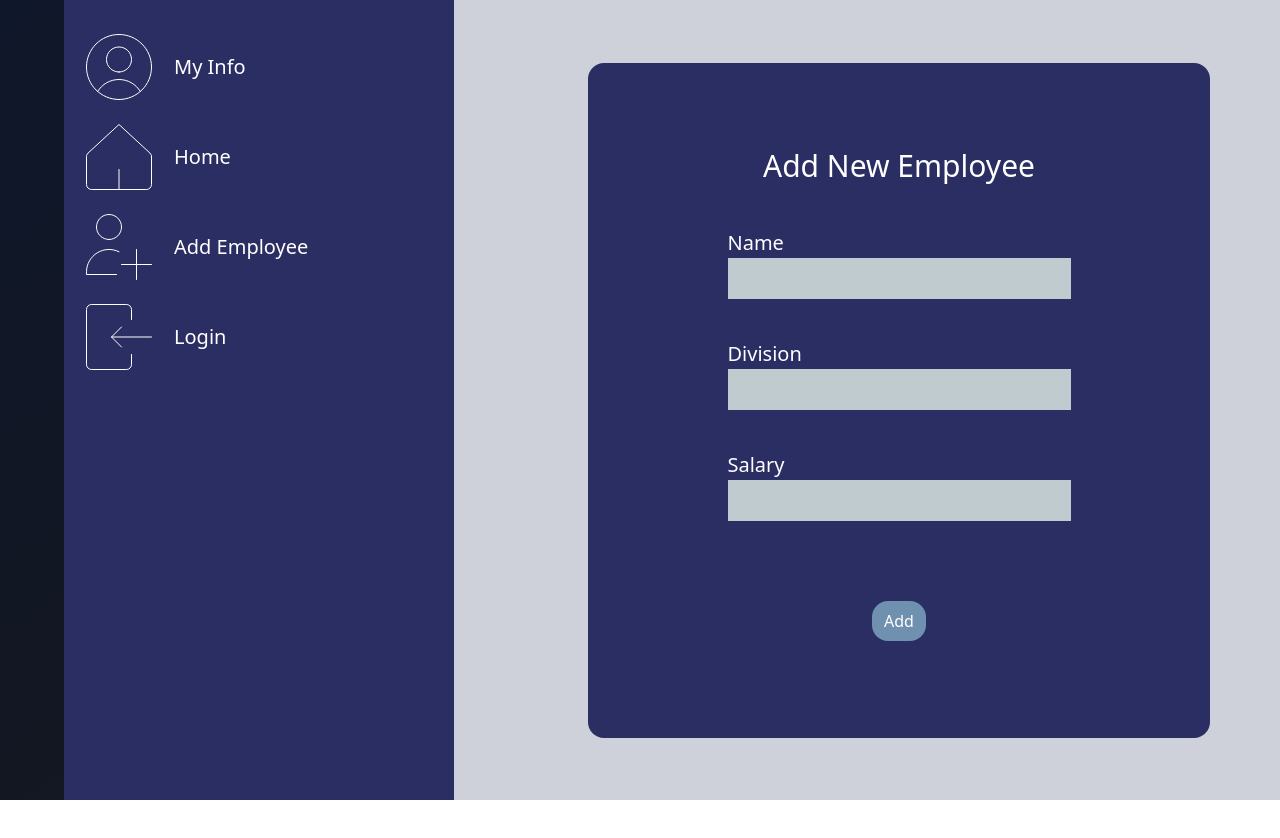
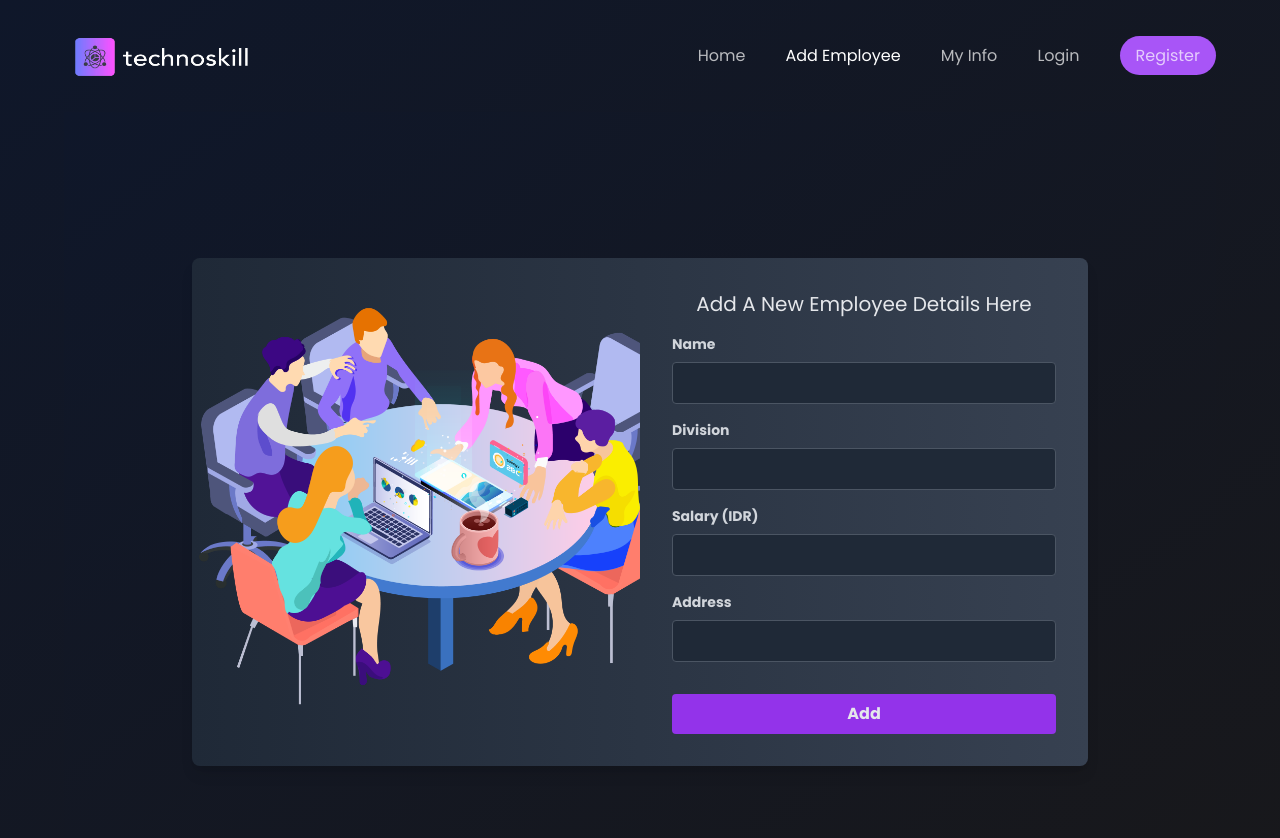
Before and after one commit to AlexanderChristhian/Technoskill-para-pro, a React (Vite) app in the folder technoskill-workshop-FE/: page /add-employee in a window 1280 px wide. Shown: the top 838 px of the page. Before the commit the page ends 800 px from the top, so only its background shows below. Built offline with nearby package versions, Linux system fonts and the light colour scheme.

Commit message:
Add files via upload

```diff
--- a/technoskill-workshop-FE/index.html
+++ b/technoskill-workshop-FE/index.html
@@ -2,6 +2,7 @@
 <html lang="en">
   <head>
     <meta charset="UTF-8" />
+    <link rel="stylesheet" href="https://cdnjs.cloudflare.com/ajax/libs/font-awesome/6.0.0-beta3/css/all.min.css" />
     <link rel="icon" type="image/svg+xml" href="/src/components/elements/icon.png" />
     <meta name="viewport" content="width=device-width, initial-scale=1.0" />
     <meta name="theme-color" content="#000000" />
--- a/technoskill-workshop-FE/src/App.jsx
+++ b/technoskill-workshop-FE/src/App.jsx
@@ -14,8 +14,9 @@ const App = () => (
     <div className={`${styles.paddingX} ${styles.flexCenter}`}>
       <div className={`${styles.boxWidth}`}>
       <BrowserRouter>
+      <Navbar />
       <Routes>
-        <Route path="/" element={<Navigate to={"/login"} />} />
+        <Route path="/" element={<Navigate to={"/home"} />} />
 
         <Route path="/home" element={<HomePage />} />
 
--- a/technoskill-workshop-FE/src/components/AddEmployeePage.jsx
+++ b/technoskill-workshop-FE/src/components/AddEmployeePage.jsx
@@ -1,6 +1,6 @@
 import { useState } from "react";
-import DashboardElement from "./elements/DashboardElement";
 import axios from 'axios';
+import ngumpulImage from '../assets/ngumpul.png';
 
 export default function AddEmployeePage() {
   const [name, setName] = useState("");
@@ -25,43 +25,67 @@ export default function AddEmployeePage() {
   }
 
   return (
-    <div className="bg-[#CED1DA] h-screen w-screen flex">
-      <DashboardElement />
-
-      <div className="bg-[#2B2E63] w-[622px] h-[675px] m-auto rounded-2xl flex flex-col text-white">
-        <p className="text-[30px] mx-auto mt-20">Add New Employee</p>
-
-        <div className="mx-auto mt-10">
-          <p className="text-[20px]">Name</p>
+    <div className="flex items-center justify-center h-screen w-full px-5 sm:px-0 bg-gradient-to-br from-slate-900 to-zinc-900">
+    <div className="flex bg-gradient-to-r from-gray-800 to-gray-700 rounded-lg shadow-lg overflow-hidden max-w-sm lg:max-w-4xl w-full">
+      <div
+        className="hidden md:block lg:w-1/2 bg-cover"
+        style={{
+          backgroundImage: `url(${ngumpulImage})`,
+          backgroundSize: 'cover',
+        }}
+      ></div>
+      <div className="w-full p-8 lg:w-1/2 font-poppins">
+        <p className="text-xl text-gray-200 text-center">Add A New Employee Details Here</p>
+        <div className="mt-4">
+          <label className="block text-gray-300 text-sm font-bold mb-2">
+            Name
+          </label>
           <input
-            value={name}
-            onChange={(e) => setName(e.target.value)}
-            className="bg-[#BFCBCE] w-[343px] h-[41px] text-gray-700 px-2"
+            className="text-gray-200 border border-gray-600 rounded py-2 px-4 block w-full bg-gray-800 focus:outline-2 focus:outline-blue-500"
+            type="text"
+            required
           />
         </div>
-
-        <div className="mx-auto mt-10">
-          <p className="text-[20px]">Division</p>
+        <div className="mt-4 flex flex-col justify-between">
+          <div className="flex justify-between">
+            <label className="block text-gray-300 text-sm font-bold mb-2">
+              Division
+            </label>
+          </div>
           <input
-            value={division}
-            onChange={(e) => setDivision(e.target.value)}
-            className="bg-[#BFCBCE] w-[343px] h-[41px] text-gray-700 px-2"
+            className="text-gray-200 border border-gray-600 rounded py-2 px-4 block w-full bg-gray-800 focus:outline-2 focus:outline-blue-500"
+            type="text"
           />
         </div>
-
-        <div className="mx-auto mt-10">
-          <p className="text-[20px]">Salary</p>
+        <div className="mt-4 flex flex-col justify-between">
+          <div className="flex justify-between">
+            <label className="block text-gray-300 text-sm font-bold mb-2">
+              Salary (IDR)
+            </label>
+          </div>
           <input
-            value={salary}
-            onChange={(e) => setSalary(e.target.value)}
-            className="bg-[#BFCBCE] w-[343px] h-[41px] text-gray-700 px-2"
+            className="text-gray-200 border border-gray-600 rounded py-2 px-4 block w-full bg-gray-800 focus:outline-2 focus:outline-blue-500"
+            type="number"
           />
         </div>
-
-        <div className="mx-auto mt-20">
-          <button className="bg-[#6F90AF] p-2 px-3 rounded-2xl" onClick={handleAddEmployee}>Add</button>
+        <div className="mt-4 flex flex-col justify-between">
+          <div className="flex justify-between">
+            <label className="block text-gray-300 text-sm font-bold mb-2">
+              Address
+            </label>
+          </div>
+          <input
+            className="text-gray-200 border border-gray-600 rounded py-2 px-4 block w-full bg-gray-800 focus:outline-2 focus:outline-blue-500"
+            type="text"
+          />
+        </div>
+        <div className="mt-8">
+          <button className="bg-purple-600 text-gray-200 font-bold py-2 px-4 w-full rounded hover:bg-purple-700">
+            Add
+          </button>
         </div>
       </div>
     </div>
+  </div>
   );
 }
--- /dev/null
+++ b/technoskill-workshop-FE/src/components/EmployeeTable.jsx
@@ -0,0 +1,68 @@
+import React from 'react';
+
+const EmployeeTable = () => {
+  const employees = [
+    {
+      id: '1',
+      name: 'John Doe',
+      division: 'Engineering',
+      salary: 'IDR 25,000,000',
+      addresses: '123 Main St, Jakarta',
+    },
+    {
+      id: '2',
+      name: 'Jane Smith',
+      division: 'Marketing',
+      salary: 'IDR 22,000,000',
+      addresses: '456 Elm St, Bandung',
+    },
+    {
+      id: '3',
+      name: 'Emily Johnson',
+      division: 'Design',
+      salary: 'IDR 20,000,000',
+      addresses: '789 Oak St, Surabaya',
+    },
+  ];
+
+  return (
+    <div className="relative overflow-x-auto shadow-md sm:rounded-lg max-w-lg mx-auto">
+      <header className="text-center my-6">
+        <h2 className="text-2xl text-gray-900 dark:text-white">
+          Recently Added Employees
+        </h2>
+      </header>
+      <table className="w-full text-sm text-left rtl:text-right text-gray-500 dark:text-gray-400">
+        <thead className="text-xs text-gray-700 uppercase bg-gray-50 dark:bg-gray-700 dark:text-gray-400">
+          <tr>
+            <th scope="col" className="px-6 py-3">ID</th>
+            <th scope="col" className="px-6 py-3">Name</th>
+            <th scope="col" className="px-6 py-3">
+              <span className="sr-only">View Details</span>
+            </th>
+          </tr>
+        </thead>
+        <tbody>
+          {employees.map((employee, index) => (
+            <tr
+              key={index}
+              className={`bg-white border-b dark:bg-gray-800 dark:border-gray-700 hover:bg-gray-50 dark:hover:bg-gray-600 ${
+                index % 2 === 0 ? '' : 'bg-gray-100'
+              }`}
+            >
+              <td className="px-6 py-4 font-medium text-gray-900 whitespace-nowrap dark:text-white">
+                {employee.id}
+              </td>
+              <td className="px-6 py-4">{employee.name}</td>
+              <td className="px-6 py-4 text-right">
+                <a href="#" className="font-medium text-blue-600 dark:text-blue-500 hover:underline">View Details</a>
+              </td>
+            </tr>
+          ))}
+        </tbody>
+      </table>
+    </div>
+  );
+};
+
+export default EmployeeTable;
--- a/technoskill-workshop-FE/src/components/MyInfoPage.jsx
+++ b/technoskill-workshop-FE/src/components/MyInfoPage.jsx
@@ -1,27 +1,34 @@
-import { useState } from "react";
-
-import DashboardElement from "./elements/DashboardElement";
-
+import React, { useState } from "react";
 import employeeIcon from "../assets/employee.svg";
 
 export default function MyInfoPage() {
   const [name, setName] = useState("");
+
   return (
-    <div className="bg-[#CED1DA] h-screen w-screen flex">
-      <DashboardElement />
-
-      <div className="bg-[#2B2E63] w-[622px] h-[675px] m-auto rounded-2xl flex flex-col text-white">
-        <img src={employeeIcon} className="w-[240px] mx-auto mt-24" />
-
-        <p className="text-[30px] mx-auto mt-20">My Info</p>
-
-        <div className="mx-auto mt-10">
-          <p className="text-[20px]">Name</p>
-          <input
-            value={name}
-            onChange={(e) => setName(e.target.value)}
-            className="bg-[#BFCBCE] w-[343px] h-[41px] text-gray-700 px-2"
-          />
+    <div className="flex items-center justify-center min-h-screen w-full px-5 sm:px-0 bg-gradient-to-br from-slate-900 to-zinc-900">
+      <div className="flex bg-gradient-to-r from-gray-800 to-gray-700 rounded-lg shadow-lg overflow-hidden max-w-sm w-full">
+        <div className="hidden md:block bg-cover" style={{ backgroundImage: `url(https://source.unsplash.com/1L71sPT5XKc)`, backgroundSize: 'cover' }}></div>
+        <div className="w-full p-6 md:p-8 font-poppins text-gray-200">
+          <div className="flex items-center justify-center w-full lg:pt-0">
+            <img src={employeeIcon} className="rounded-full shadow-xl h-32 w-32 md:h-48 md:w-48 bg-cover bg-center" alt="Profile Icon" />
+          </div>
+          <h1 className="text-2xl md:text-3xl font-bold pt-4 md:pt-8 text-center">{name || "Your Name"}</h1>
+          <div className="mx-auto lg:mx-0 w-full pt-2 md:pt-3 border-b-2 border-purple-600 opacity-25"></div>
+          <p className="pt-2 font-bold text-gray-200 text-sm md:text-base flex items-center justify-start md:justify-center">
+            <svg className="h-4 fill-current text-purple-600 pr-2 md:pr-4" xmlns="http://www.w3.org/2000/svg" viewBox="0 0 20 20">
+              <path d="M12 12.713L1.864 6.43A2 2 0 0 1 3.25 4h17.5a2 2 0 0 1 1.386 2.43L12 12.713zM3 9.29l8.553 5.206a1 1 0 0 0 .894 0L21 9.291V18a2 2 0 0 1-2 2H5a2 2 0 0 1-2-2V9.29z"/>
+            </svg>
+            Email : <span className="font-normal ml-2">Placeholder@email.com</span>
+          </p>
+          <p className="pt-2 font-bold text-gray-200 text-sm md:text-base flex items-center justify-start md:justify-center">
+            <svg className="h-4 fill-current text-purple-600 pr-2 md:pr-4" xmlns="http://www.w3.org/2000/svg" viewBox="0 0 20 20">
+              <path d="M12 2a5 5 0 0 0-5 5v2H6a3 3 0 0 0-3 3v9a3 3 0 0 0 3 3h12a3 3 0 0 0 3-3v-9a3 3 0 0 0-3-3h-1V7a5 5 0 0 0-5-5zm3 7H9V7a3 3 0 0 1 6 0v2zm-4 5v2a1 1 0 0 0 2 0v-2a1 1 0 0 0-2 0z"/>
+            </svg>
+            Password : <span className="font-normal ml-2">**********</span>
+          </p>
+          <p className="pt-4 md:pt-8 text-xs md:text-sm text-center">
+            You are currently a registered user on this page, being a user will allow you to add a new employee details to the database of this website.
+          </p>
         </div>
       </div>
     </div>
--- a/technoskill-workshop-FE/src/components/Navbar.jsx
+++ b/technoskill-workshop-FE/src/components/Navbar.jsx
@@ -1,11 +1,16 @@
-import { useState } from "react";
-import { Navigate, useNavigate } from "react-router-dom";
+import { useLocation, useNavigate } from "react-router-dom";
 import { close, logo, menu } from "../assets";
 import { navLinks } from "../constants";
+import { useState } from "react";
 
 const Navbar = () => {
-  const [active, setActive] = useState("Home");
+  const location = useLocation();
   const [toggle, setToggle] = useState(false);
+  const navigate = useNavigate();
+
+  const handleNavigation = (title, id) => {
+    navigate(`/${id}`, { state: { active: title } });
+  };
 
   return (
     <nav className="w-full flex py-6 justify-between items-center navbar">
@@ -16,11 +21,23 @@ const Navbar = () => {
           <li
             key={nav.id}
             className={`font-poppins font-normal cursor-pointer text-[16px] ${
-              active === nav.title ? "text-white" : "text-dimWhite"
+              location.pathname === `/${nav.id}` || (location.state && location.state.active === nav.title) ? "text-white" : "text-dimWhite"
             } ${index === navLinks.length - 1 ? "mr-0" : "mr-10"}`}
-            onClick={() => Navigate(nav.title)}
+            onClick={() => handleNavigation(nav.title, nav.id)}
           >
-            <a href={`${nav.id}`}>{nav.title}</a>
+            {nav.title === "Register" || nav.id === "register" ? (
+              <span
+                className={`px-4 py-2 rounded-full ${
+                  location.pathname === `/${nav.id}` || (location.state && location.state.active === nav.title)
+                    ? "bg-purple-700 text-white"
+                    : "bg-purple-500 text-dimWhite"
+                }`}
+              >
+                {nav.title}
+              </span>
+            ) : (
+              nav.title
+            )}
           </li>
         ))}
       </ul>
@@ -43,11 +60,23 @@ const Navbar = () => {
               <li
                 key={nav.id}
                 className={`font-poppins font-medium cursor-pointer text-[16px] ${
-                  active === nav.title ? "text-white" : "text-dimWhite"
+                  location.pathname === `/${nav.id}` || (location.state && location.state.active === nav.title) ? "text-white" : "text-dimWhite"
                 } ${index === navLinks.length - 1 ? "mb-0" : "mb-4"}`}
-                onClick={() => setActive(nav.title)}
+                onClick={() => handleNavigation(nav.title, nav.id)}
               >
-                <a href={`${nav.id}`}>{nav.title}</a>
+                {nav.title === "Register" || nav.id === "register" ? (
+                  <span
+                    className={`px-4 py-2 rounded-full ${
+                      location.pathname === `/${nav.id}` || (location.state && location.state.active === nav.title)
+                        ? "bg-purple-700 text-white"
+                        : "bg-purple-500 text-dimWhite"
+                    }`}
+                  >
+                    {nav.title}
+                  </span>
+                ) : (
+                  nav.title
+                )}
               </li>
             ))}
           </ul>
--- a/technoskill-workshop-FE/src/components/RegisterPage.jsx
+++ b/technoskill-workshop-FE/src/components/RegisterPage.jsx
@@ -1,78 +1,79 @@
 import React from "react";
 import { useNavigate } from "react-router-dom";
+import registrasi from '../assets/registrasi.png';
+
 const RegisterPage = () => {
     const navigate = useNavigate();
     return (
-        <div className="flex items-center justify-center h-screen w-full px-5 sm:px-0">
-          <div className="flex bg-white rounded-lg shadow-lg overflow-hidden max-w-sm lg:max-w-4xl w-full">
+        <div className="flex items-center justify-center h-screen w-full px-5 sm:px-0 bg-gradient-to-br from-slate-900 to-zinc-900">
+          <div className="flex bg-gradient-to-r from-gray-800 to-gray-700 rounded-lg shadow-lg overflow-hidden max-w-sm lg:max-w-4xl w-full">
             <div
-              className="hidden md:block lg:w-1/2 bg-cover bg-white"
+              className="hidden md:block lg:w-1/2 bg-cover"
               style={{
-                backgroundImage: `url(https://cdni.iconscout.com/illustration/premium/thumb/user-login-7210570-5857593.png)`,
+                backgroundImage: `url(${registrasi})`,
+                backgroundSize: 'cover',
               }}
             ></div>
-            <div className="w-full p-8 lg:w-1/2">
-              <p className="text-xl text-gray-600 text-center">Lets Create A New Account!</p>
+            <div className="w-full p-8 lg:w-1/2 font-poppins">
+              <p className="text-xl text-gray-200 text-center">Let's Create A New Account!</p>
               <div className="mt-4">
-                <label className="block text-gray-700 text-sm font-bold mb-2">
+                <label className="block text-gray-300 text-sm font-bold mb-2">
                   Email Address
                 </label>
                 <input
-                  className="text-gray-700 border border-gray-300 rounded py-2 px-4 block w-full focus:outline-2 focus:outline-blue-700"
+                  className="text-gray-200 border border-gray-600 rounded py-2 px-4 block w-full bg-gray-800 focus:outline-2 focus:outline-blue-500"
                   type="email"
                   required
                 />
               </div>
               <div className="mt-4 flex flex-col justify-between">
                 <div className="flex justify-between">
-                  <label className="block text-gray-700 text-sm font-bold mb-2">
+                  <label className="block text-gray-300 text-sm font-bold mb-2">
                     Username
                   </label>
                 </div>
                 <input
-                  className="text-gray-700 border border-gray-300 rounded py-2 px-4 block w-full focus:outline-2 focus:outline-blue-700"
-                  type="username"
+                  className="text-gray-200 border border-gray-600 rounded py-2 px-4 block w-full bg-gray-800 focus:outline-2 focus:outline-blue-500"
+                  type="text"
                 />
               </div>
               <div className="mt-4 flex flex-col justify-between">
                 <div className="flex justify-between">
-                  <label className="block text-gray-700 text-sm font-bold mb-2">
+                  <label className="block text-gray-300 text-sm font-bold mb-2">
                     Password
                   </label>
                 </div>
                 <input
-                  className="text-gray-700 border border-gray-300 rounded py-2 px-4 block w-full focus:outline-2 focus:outline-blue-700"
+                  className="text-gray-200 border border-gray-600 rounded py-2 px-4 block w-full bg-gray-800 focus:outline-2 focus:outline-blue-500"
                   type="password"
                 />
               </div>
               <div className="mt-4 flex flex-col justify-between">
                 <div className="flex justify-between">
-                  <label className="block text-gray-700 text-sm font-bold mb-2">
+                  <label className="block text-gray-300 text-sm font-bold mb-2">
                     Confirm Password
                   </label>
                 </div>
                 <input
-                  className="text-gray-700 border border-gray-300 rounded py-2 px-4 block w-full focus:outline-2 focus:outline-blue-700"
-                  type="confirmpassword"
+                  className="text-gray-200 border border-gray-600 rounded py-2 px-4 block w-full bg-gray-800 focus:outline-2 focus:outline-blue-500"
+                  type="password"
                 />
               </div>
               <div className="mt-8">
-                <button className="bg-purple-700 text-white font-bold py-2 px-4 w-full rounded hover:bg-purple-900">
+                <button className="bg-purple-600 text-gray-200 font-bold py-2 px-4 w-full rounded hover:bg-purple-700">
                   Register
                 </button>
               </div>
               <div className="mt-4 flex items-center w-full text-center">
-                <a
-                  href="#"
-                  className="text-xs text-gray-500 capitalize text-center w-full"
-                >
+                <span className="text-xs text-gray-400 capitalize text-center w-full cursor-pointer" onClick={() => navigate("/login")}>
                   Already have an account?
-                  <span className="text-blue-700" onClick={() => navigate("/login")}> Login</span>
-                </a>
+                  <span className="text-blue-400"> Login</span>
+                </span>
               </div>
             </div>
           </div>
         </div>
-      );
-    };
+    );
+};
+
 export default RegisterPage;
```
Also changed, not shown: technoskill-workshop-FE/src/components/EmployeeDetails.jsx (+33 -0 lines), technoskill-workshop-FE/src/components/HomePage.jsx (+24 -9 lines), technoskill-workshop-FE/src/components/LoginPage.jsx (+19 -17 lines), technoskill-workshop-FE/src/assets/ngumpul.png (added), technoskill-workshop-FE/src/assets/registrasi.png (added).
